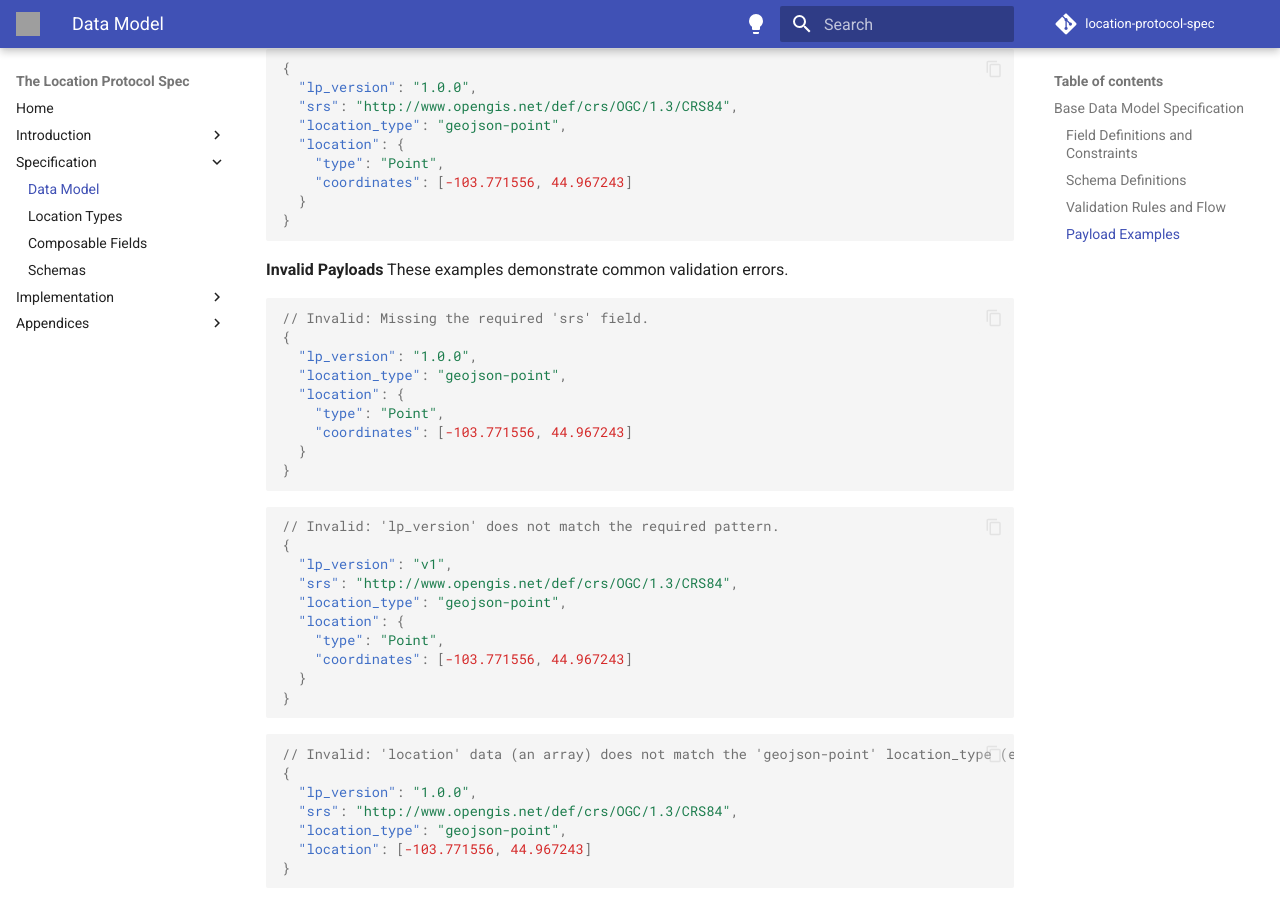
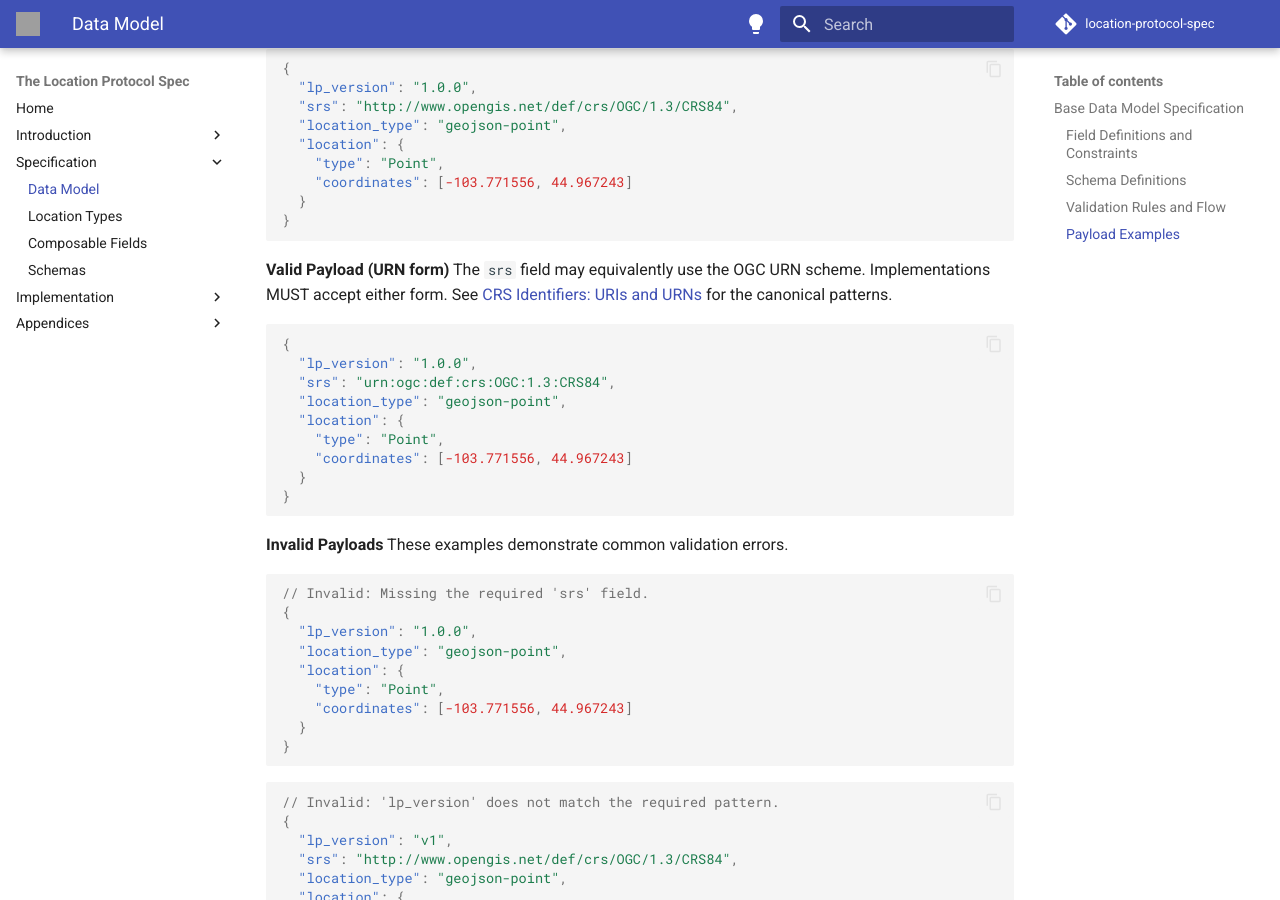
Before and after one commit to DecentralizedGeo/location-protocol-spec, an MkDocs documentation site: the page built from docs/spec-page/specification/data-model.md, in a window 1280 px wide and 900 px high, scrolled down 4329 px. Built offline with MkDocs 1.6.1 and Material for MkDocs 9.7.7, drawn with Linux system fonts in a browser that asks for light colours; comment, search, counter and statistics services are not loaded; grey boxes are pictures that could not be loaded.

Commit message:
docs(data-model): add URN example to payload examples
Every example payload in the spec used the HTTP URI form for the
srs field, so readers could finish the document without seeing the
URN form. Add a sibling "Valid Payload (URN form)" example with the
equivalent urn:ogc:def:crs:OGC:1.3:CRS84 identifier, and link to
the SRS appendix for the canonical patterns.

Refs: #12

````diff
--- a/docs/spec-page/specification/data-model.md
+++ b/docs/spec-page/specification/data-model.md
@@ -135,6 +135,21 @@ This example shows a correctly formatted payload using the `geojson-point` locat
 }
 ```
 
+**Valid Payload (URN form)**
+The `srs` field may equivalently use the OGC URN scheme. Implementations MUST accept either form. See [CRS Identifiers: URIs and URNs](../appendices/srs.md#crs-identifiers-uris-and-urns) for the canonical patterns.
+
+```json
+{
+  "lp_version": "1.0.0",
+  "srs": "urn:ogc:def:crs:OGC:1.3:CRS84",
+  "location_type": "geojson-point",
+  "location": {
+    "type": "Point",
+    "coordinates": [-103.771556, 44.967243]
+  }
+}
+```
+
 **Invalid Payloads**
 These examples demonstrate common validation errors.
 
````
